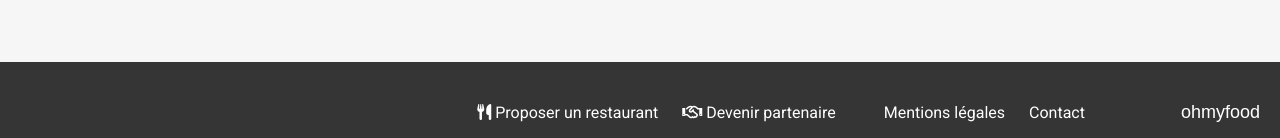
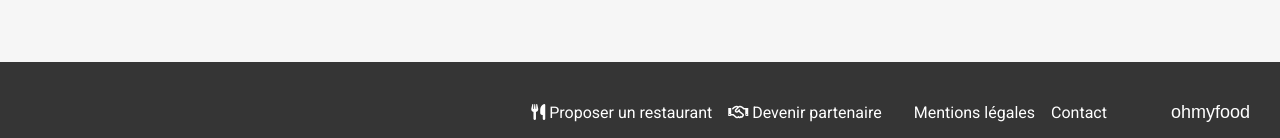
Before and after one commit to mlle-krystel/-Ohmyfood-Projet4-, a plain HTML site: page index.html in a window 1280 px wide. Shown: the part 1199-1337 px from the top of the page. Drawn offline with Linux system fonts and the light colour scheme; a web font is replaced by a local one.

Commit message:
Mise à jour du fichier style.css

```diff
--- a/stylesheets/style.css
+++ b/stylesheets/style.css
@@ -161,13 +161,13 @@
   .restaurants-page footer {
     align-items: baseline;
     flex-direction: row-reverse;
-    padding: 20px 20px 0px;
-    gap: 6em;
+    padding: 20px 30px 0px;
+    gap: 4em;
   }
   .homepage footer ul,
   .restaurants-page footer ul {
     display: flex;
-    gap: 1.5em;
+    gap: 1em;
   }
 }
 body {
@@ -240,6 +240,11 @@ footer {
   font-weight: 400;
   padding-top: 20px;
   margin: 0;
+}
+
+footer ul {
+  font-size: 1rem;
+  font-weight: 400;
 }
 
 .restaurants-header {
```
